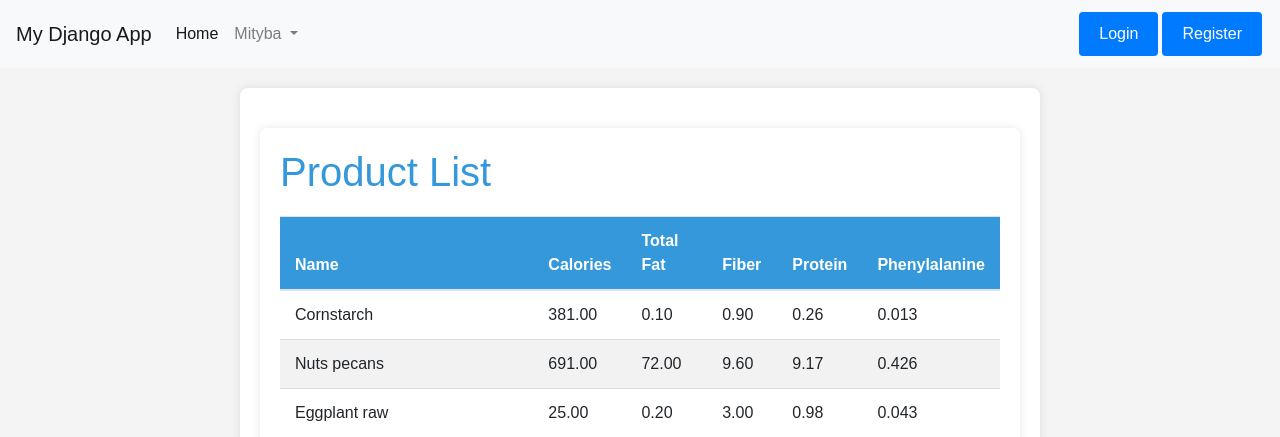
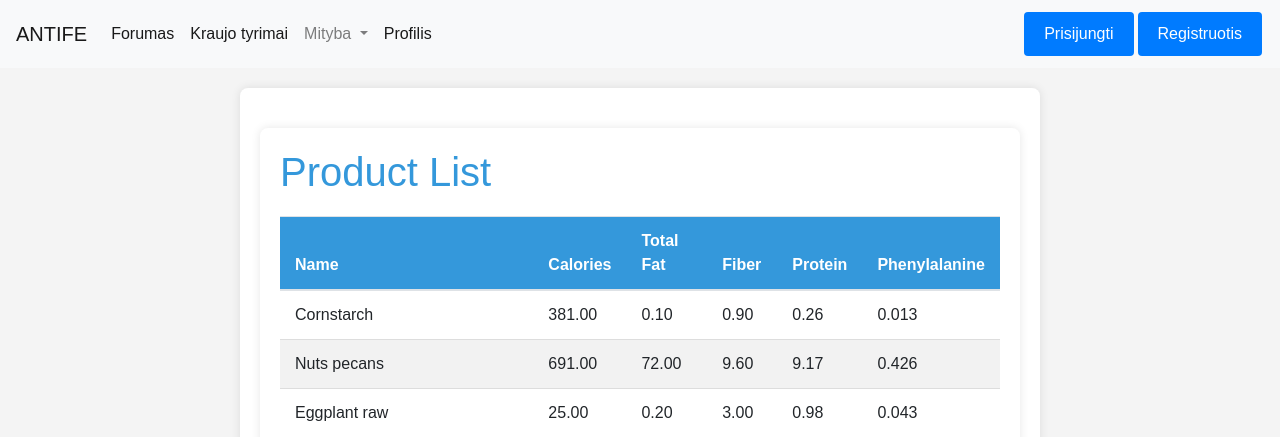
Before and after one commit to Shoffen/AntiFE, a Django app: page /product/ in a window 1280 px wide. Shown: the top 437 px of the page. Run offline with Django 5.2, Linux system fonts and the light colour scheme; data comes from the database, SQL or seed files in the repository; both versions use the stored data as it was after the commit; some libraries are stand-ins or nearby versions.

Commit message:
nav bar
Top navigation bara pabaigiau ir pridejau minimulia sesija, kad matytusi atsijungimo mygtukas

```diff
--- a/antife/homepage/models.py
+++ b/antife/homepage/models.py
@@ -1,3 +1,4 @@
+
 from django.db import models
 
 # Create your models here.
--- a/antife/homepage/templates/base.html
+++ b/antife/homepage/templates/base.html
@@ -40,14 +40,17 @@
 {% endif %}
 
   <nav class="navbar navbar-expand-lg navbar-light bg-light">
-    <a class="navbar-brand" href="#">My Django App</a>
+    <a class="navbar-brand" href="{% url 'home' %}">ANTIFE</a>
     <button class="navbar-toggler" type="button" data-toggle="collapse" data-target="#navbarNav" aria-controls="navbarNav" aria-expanded="false" aria-label="Toggle navigation">
       <span class="navbar-toggler-icon"></span>
     </button>
     <div class="collapse navbar-collapse" id="navbarNav">
       <ul class="navbar-nav mr-auto">
         <li class="nav-item active">
-          <a class="nav-link" href="{% url 'home' %}">Home</a>
+          <a class="nav-link" href="{% url 'home' %}">Forumas</a>
+        </li>
+        <li class="nav-item active">
+          <a class="nav-link" href="{% url 'home' %}">Kraujo tyrimai</a>
         </li>
         <!-- Mityba dropdown menu with Produktai and Receptai options -->
         <li class="nav-item dropdown">
@@ -55,13 +58,21 @@
             Mityba
           </a>
           <div class="dropdown-menu" aria-labelledby="mitybaDropdown">
-            <a class="dropdown-item" href="/product">Produktai</a>
-            <a class="dropdown-item" href="/receptai">Receptai</a>
+            <a class="dropdown-item" href="{% url 'product' %}">Produktai</a>
+            <a class="dropdown-item" href="{% url 'receptai_list' %}">Receptai</a>
+            <a class="dropdown-item" href="/receptai">Valgiaraštis</a>
           </div>
         </li>
+        <li class="nav-item active">
+          <a class="nav-link" href="{% url 'home' %}">Profilis</a>
+        </li>
       </ul>
-      <button type="button" class="btn btn-primary custom-button" onclick="openLogin()">Login</button>
-      <button type="button" class="btn btn-primary custom-button" onclick="openRegister()">Register</button>
+      {% if user.is_authenticated %}
+        <button type="button" class="btn btn-primary custom-button" onclick="Loguot()">Atsijungti</button>
+      {% else %}
+        <button type="button" class="btn btn-primary custom-button" onclick="openLogin()">Prisijungti</button>
+        <button type="button" class="btn btn-primary custom-button" onclick="openRegister()">Registruotis</button>
+      {% endif %}
     </div>
   </nav>
   <div class="container">{% block content %} {% endblock %}</div>
@@ -70,12 +81,17 @@
   <script>
     function openLogin() {
       // Redirect to the login page
-      window.open("login", "_self");
+      window.open("{% url 'login' %}", "_self");
     }
 
     function openRegister() {
       // Redirect to the register page
-      window.open("register", "_self");
+      window.open("{% url 'register' %}", "_self");
+    }
+
+    function Loguot() {
+      // Atjungiam nuo sesijos ir perkraunam
+      window.open("{% url 'logout' %}", "_self");
     }
   </script>
 </body>
--- a/antife/homepage/templates/register.html
+++ b/antife/homepage/templates/register.html
@@ -64,7 +64,7 @@
           </div>
 
         <div class="login-link">
-          <p> Already registered? <a href="/login"> Login! </a></p>
+          <p> Already registered? <a href="{% url 'login' %}"> Login! </a></p>
         </div>
 
         <button type="submit" class="btn btn-primary custom-button"> Register </button>
--- a/antife/homepage/urls.py
+++ b/antife/homepage/urls.py
@@ -1,5 +1,5 @@
 from django.urls import path
-from .views import home, todos, product, login, register, receptai_list
+from .views import home, todos, product, login, register, receptai_list, logout_view
 
 urlpatterns = [
    path("", home, name="home"),
@@ -8,4 +8,5 @@ urlpatterns = [
    path('receptai/', receptai_list, name='receptai_list'),
    path('login/', login, name='login'),
    path('register/', register, name='register'),
+   path('logout/', logout_view, name='logout'),
 ]
--- a/antife/homepage/views.py
+++ b/antife/homepage/views.py
@@ -61,7 +61,7 @@ def register(request):
             )
             new_user.save()
             messages.success(request, 'Registration successful. Now you can login!')
-            return redirect('/')  # Change 'home' to the name of your homepage URL pattern
+            return redirect('/login')  # Change 'home' to the name of your homepage URL pattern
 
     return render(request, 'register.html')
 
@@ -70,7 +70,7 @@ def register(request):
 
 
 
-
+from django.contrib.sessions.models import Session
 from django.contrib import messages
 
 def login(request):
@@ -87,3 +87,9 @@ def login(request):
             messages.error(request, "Invalid username or password. Please try again.")
 
     return render(request, 'login.html')
+
+from django.contrib.auth import logout  # Import the logout function
+
+def logout_view(request):
+    logout(request)
+    return redirect('/')  # Redirect to the homepage or any other desired URL
```
Also changed, not shown: antife/db.sqlite3.
